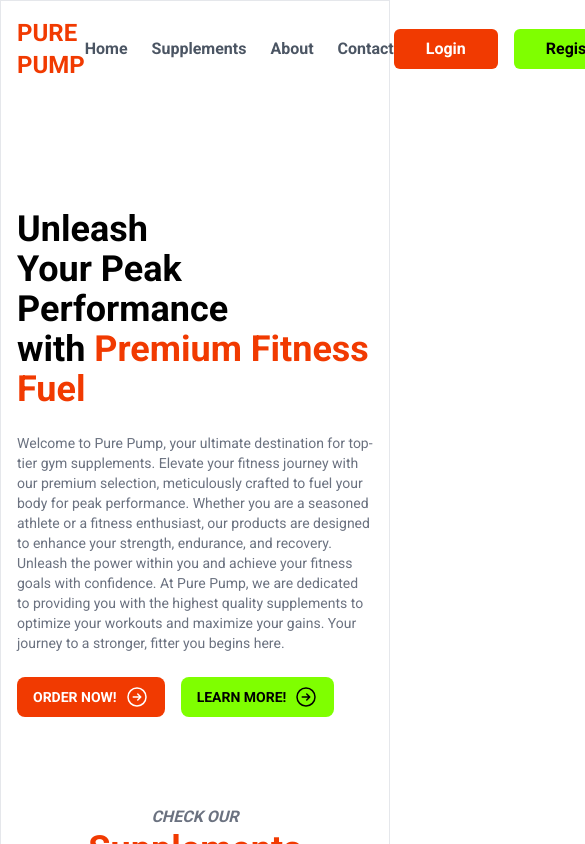
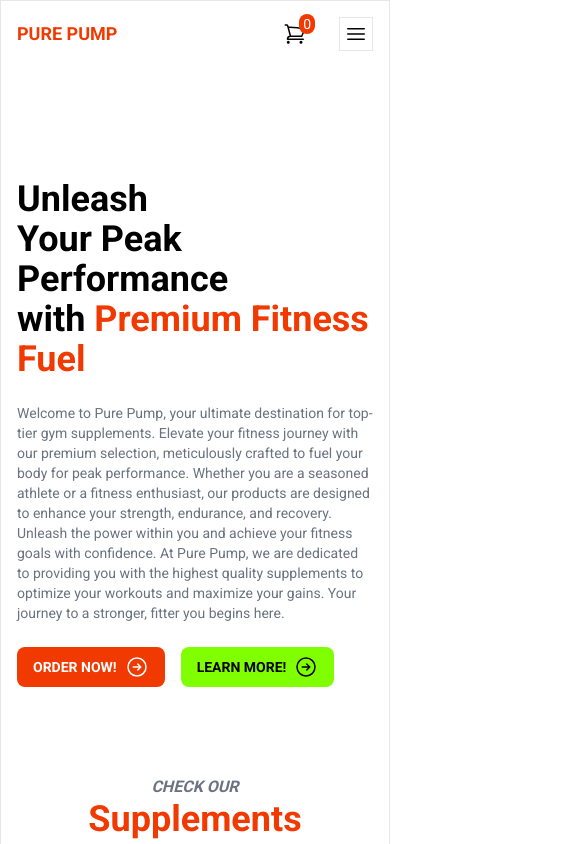
Before and after one commit to TanvirHasanPrince/pure-pump-supplement-store, a Next.js app: page / in a window 390 px wide. Shown: the top 844 px of the page, 585 px wide, since content can reach past the window. Built offline with nearby package versions, Linux system fonts and the light colour scheme; no server answers; the database is empty.

Commit message:
[Done]- Responsive Navbar

```diff
--- /dev/null
+++ b/src/app/components/icons/MenuIconBars3.js
@@ -0,0 +1,23 @@
+import React from "react";
+
+const MenuIconBars3 = ({ className = "w-6 h-6" }) => {
+  return (
+    <svg
+      xmlns="http://www.w3.org/2000/svg"
+      fill="none"
+      viewBox="0 0 24 24"
+      stroke-width="1.5"
+      stroke="currentColor"
+      data-slot="icon"
+      class={className}
+    >
+      <path
+        stroke-linecap="round"
+        stroke-linejoin="round"
+        d="M3.75 6.75h16.5M3.75 12h16.5m-16.5 5.25h16.5"
+      />
+    </svg>
+  );
+};
+
+export default MenuIconBars3;
--- a/src/app/components/layout/Header.js
+++ b/src/app/components/layout/Header.js
@@ -2,9 +2,10 @@
 import Link from "next/link";
 import { useSession } from "next-auth/react";
 import { signOut } from "next-auth/react";
-import { useContext } from "react";
+import { useContext, useState } from "react";
 import { CartContext } from "../appContext";
 import ShoppingCart from "../../components/icons/ShoppingCart";
+import MenuIconBars3 from "../../components/icons/MenuIconBars3";
 
 const Header = () => {
   const session = useSession();
@@ -12,24 +13,14 @@ const Header = () => {
   const userData = session?.data?.user;
   let userName = userData?.name || userData?.email;
   const { cartProducts } = useContext(CartContext);
+  const [mobileNavOpen, setMobileNavOpen] = useState(false);
   if (userName?.includes(" ")) {
     userName = userName.split(" ")[0];
   }
 
+  function AuthLinks({ status, userName }) {
+    if (status === "authenticated") {
       return (
-    <header className="flex items-center justify-between">
-      <Link className="text-primary uppercase font-bold text-2xl" href="/">
-        Pure Pump
-      </Link>
-      <nav className="flex items-center gap-6 text-gray-600 font-semibold">
-        <Link href={"/"}>Home</Link>
-        <Link href={"/products"}>Supplements</Link>
-        <Link href={"/#about"}>About</Link>
-        <Link href={""}>Contact</Link>
-      </nav>
-
-      <nav className="flex items-center justify-between gap-4 font-bold">
-        {status === "authenticated" && (
         <>
           <Link
             href={"/profile"}
@@ -44,9 +35,10 @@ const Header = () => {
             Logout
           </button>
         </>
-        )}
+      );
+    }
 
-        {status === "unauthenticated" && (
+    if (status === "unauthenticated") {
       <>
         <Link
           href={"/login"}
@@ -60,8 +52,64 @@ const Header = () => {
         >
           Register
         </Link>
-          </>
+      </>;
+    }
+  }
+
+  return (
+    <header className="">
+      <div className="flex items-center justify-between md:hidden lg:hidden">
+        <Link
+          className="text-primary uppercase font-bold text-lg text-left"
+          href="/"
+        >
+          Pure Pump
+        </Link>
+
+        <div className="flex gap-8 items-center">
+          <Link href="/cart" className="relative">
+            <ShoppingCart></ShoppingCart>
+            <span className="absolute -top-2 -right-2 bg-primary text-white text-sm p-1 rounded-full leading-3">
+              {" "}
+              {cartProducts.length}
+            </span>
+          </Link>
+
+          <button
+            className="p-1 border"
+            onClick={() => setMobileNavOpen((prev) => !prev)}
+          >
+            <MenuIconBars3></MenuIconBars3>
+          </button>
+        </div>
+      </div>
+      {mobileNavOpen && (
+        <div className="md:hidden lg:hidden p-4 bg-gray-200 rounded-lg mt-2">
+          <nav className="flex flex-col items-center gap-4 text-gray-600 font-semibold">
+            <Link href={"/"}>Home</Link>
+            <Link href={"/products"}>Supplements</Link>
+            <Link href={"/#about"}>About</Link>
+            <Link href={""}>Contact</Link>
+            <AuthLinks status={status} userName={userName}></AuthLinks>
+          </nav>
+        </div>
       )}
+
+      {/* Medium and Large sreen starts here */}
+
+      <div className="hidden md:flex lg:flex items-center justify-between">
+        <Link className="text-primary uppercase font-bold text-2xl" href="/">
+          Pure Pump
+        </Link>
+        <nav className="flex items-center gap-6 text-gray-600 font-semibold">
+          <Link href={"/"}>Home</Link>
+          <Link href={"/products"}>Supplements</Link>
+          <Link href={"/#about"}>About</Link>
+          <Link href={""}>Contact</Link>
+        </nav>
+
+        <nav className="flex items-center justify-between gap-4 font-bold">
+          <AuthLinks status={status} userName={userName}></AuthLinks>
 
           <Link href="/cart" className="relative">
             <ShoppingCart></ShoppingCart>
@@ -71,6 +119,7 @@ const Header = () => {
             </span>
           </Link>
         </nav>
+      </div>
     </header>
   );
 };
--- a/src/app/orders/[id]/page.js
+++ b/src/app/orders/[id]/page.js
@@ -44,7 +44,7 @@ const OrderPage = () => {
       </div>
 
       {order && (
-        <div className="grid grid-cols-2 gap-16">
+        <div className="grid grid-cols-1 md:grid-cols-2 lg:grid-cols-2 md:gap-16 lg:gap-16">
           <div>
             {order.cartProducts.map((product, index) => (
               <CartProduct key={index} product={product}></CartProduct>
```
Also changed, not shown: src/app/orders/page.js (indentation only). Lines whose indentation alone changed are shown as unchanged.
